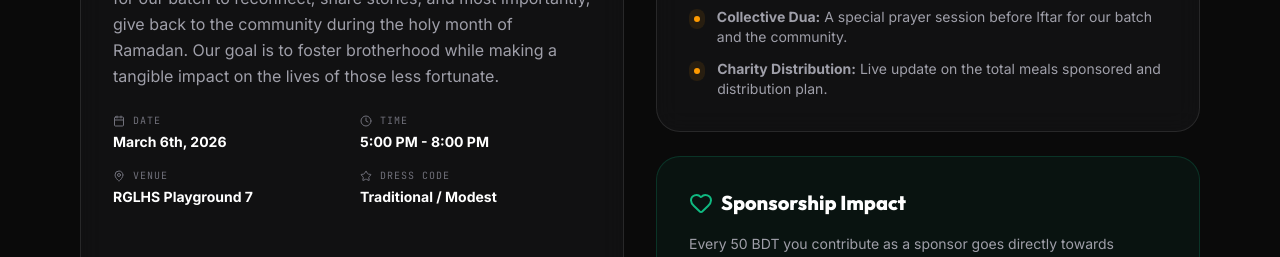
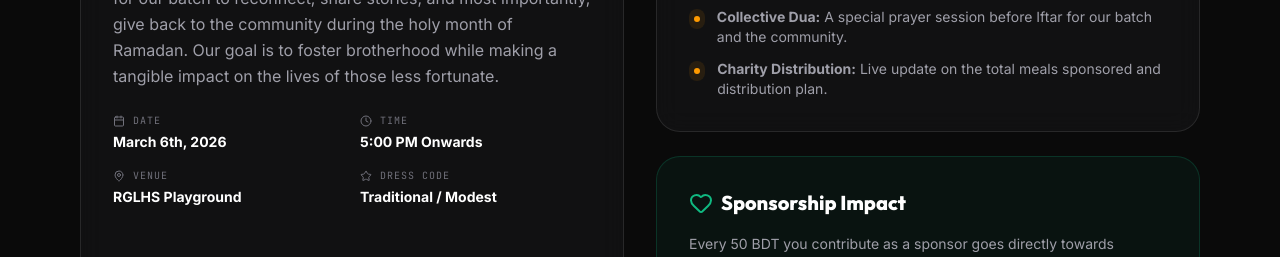
Before and after one commit to towfiqalahi07/lab2k23-iftar, a React (Vite) app: page / in a window 1280 px wide. Shown: the part 2200-2457 px from the top of the page. Built offline with nearby package versions, Linux system fonts and the light colour scheme; no server answers.

Commit message:
Update event time and venue details

```diff
--- a/src/components/EventDetails.tsx
+++ b/src/components/EventDetails.tsx
@@ -30,8 +30,8 @@ export const EventDetails: React.FC = () => {
 
           <div className="grid grid-cols-1 sm:grid-cols-2 gap-4">
             <DetailItem icon={<Calendar />} label="Date" value="March 6th, 2026" />
-            <DetailItem icon={<Clock />} label="Time" value="5:00 PM - 8:00 PM" />
-            <DetailItem icon={<MapPin />} label="Venue" value="RGLHS Playground 7" />
+            <DetailItem icon={<Clock />} label="Time" value="5:00 PM Onwards" />
+            <DetailItem icon={<MapPin />} label="Venue" value="RGLHS Playground" />
             <DetailItem icon={<Star />} label="Dress Code" value="Traditional / Modest" />
           </div>
         </div>
```
